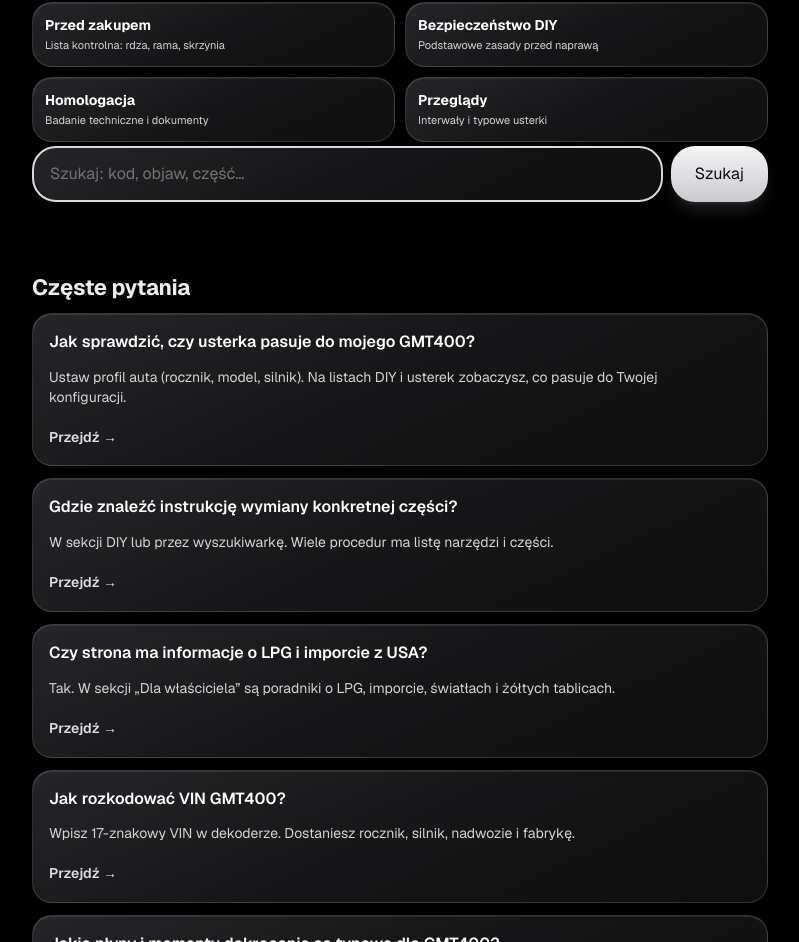
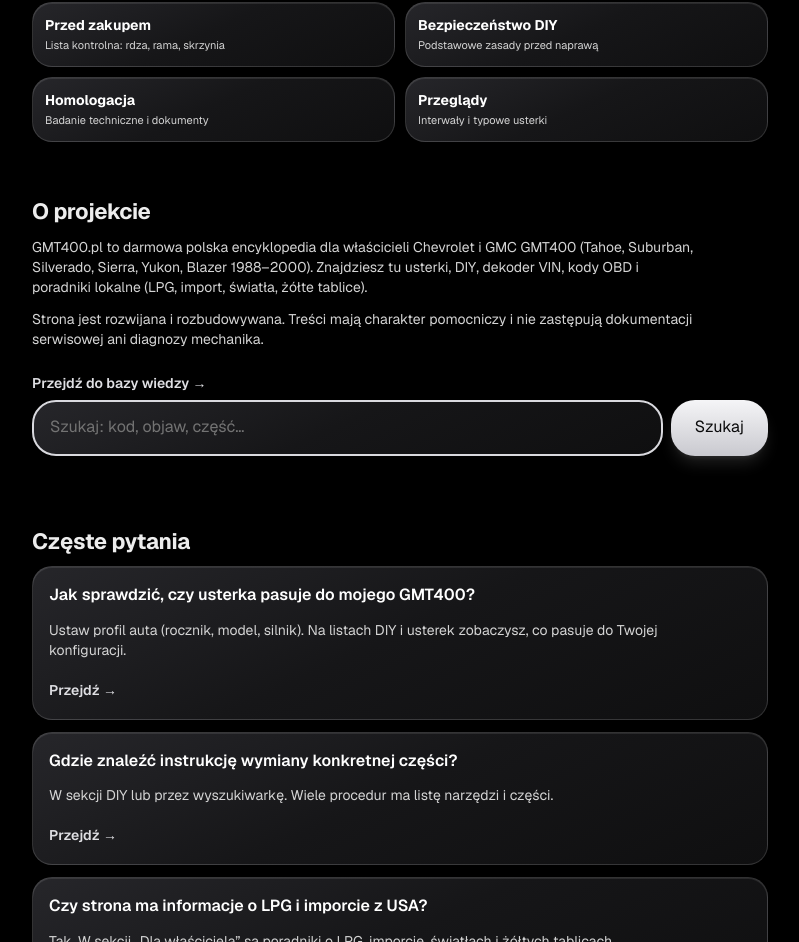
Before and after one commit to tsrc4mm9gg-netizen/gmt400-app, a Next.js app: page / in a window 1280 px wide. Shown: the part 5568-6510 px from the top of the page, without its empty margins (240-1039 px from the left). Built offline with nearby package versions, Linux system fonts and the light colour scheme.

Commit message:
feat: add about section on homepage

```diff
--- /dev/null
+++ b/src/app/HomeAbout.tsx
@@ -0,0 +1,19 @@
+import Link from 'next/link';
+
+export default function HomeAbout() {
+  return (
+    <section aria-labelledby="home-about-title" className="px-4 pt-8">
+      <h2 id="home-about-title" className="text-xl font-bold text-white">O projekcie</h2>
+      <p className="mt-2 text-sm text-neutral-300">
+        GMT400.pl to darmowa polska encyklopedia dla właścicieli Chevrolet i GMC GMT400 (Tahoe, Suburban, Silverado, Sierra, Yukon, Blazer 1988–2000).
+        Znajdziesz tu usterki, DIY, dekoder VIN, kody OBD i poradniki lokalne (LPG, import, światła, żółte tablice).
+      </p>
+      <p className="mt-2 text-sm text-neutral-300">
+        Strona jest rozwijana i rozbudowywana. Treści mają charakter pomocniczy i nie zastępują dokumentacji serwisowej ani diagnozy mechanika.
+      </p>
+      <Link href="/baza" className="mt-3 inline-block text-sm font-semibold text-silver-300 underline-offset-2 hover:underline">
+        Przejdź do bazy wiedzy →
+      </Link>
+    </section>
+  );
+}
--- a/src/app/HomeHero.tsx
+++ b/src/app/HomeHero.tsx
@@ -22,6 +22,7 @@ import HomeTools from './HomeTools';
 import HomeCommunity from './HomeCommunity';
 import HomeQuickActions from './HomeQuickActions';
 import HomeSafety from './HomeSafety';
+import HomeAbout from './HomeAbout';
 import HomeFAQ from './HomeFAQ';
 import SymptomSearch from './SymptomSearch';
 
@@ -70,6 +71,7 @@ export default function HomeHero() {
       <HomeCommunity />
       <HomeQuickActions />
       <HomeSafety />
+      <HomeAbout />
       <div className="pt-1"><HomeSearch /></div>
       <HomeFAQ />
       <CategoryGrid />
```
